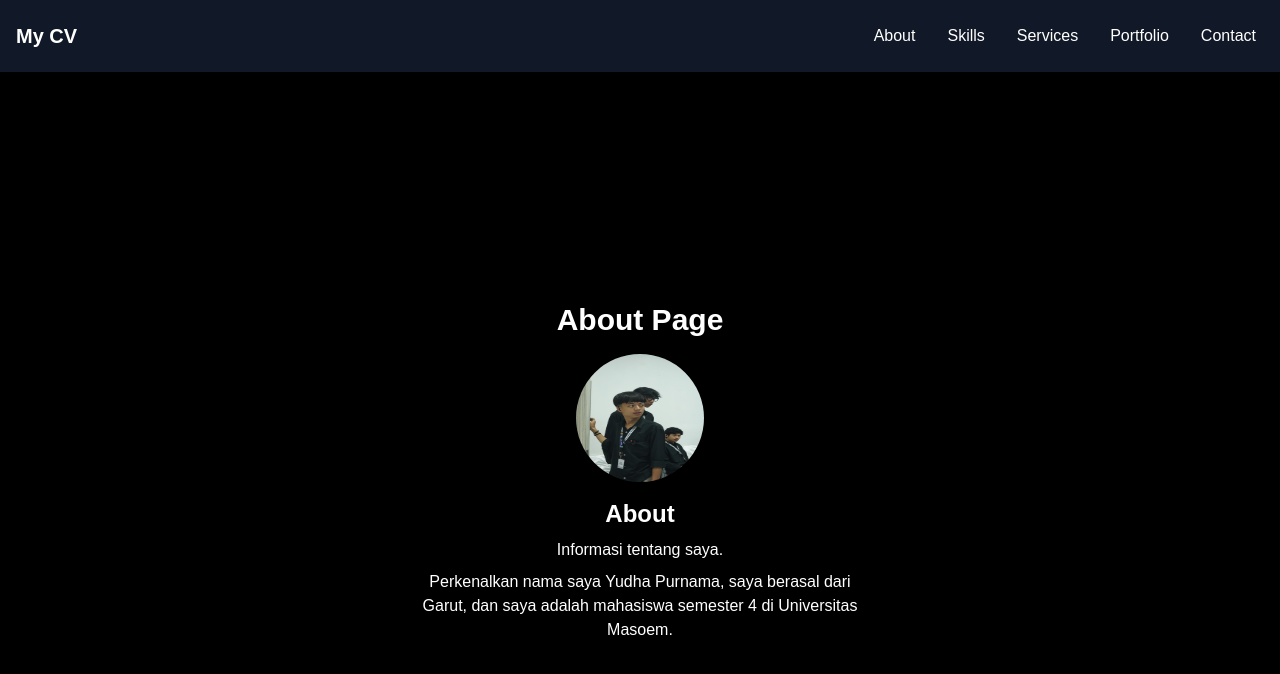
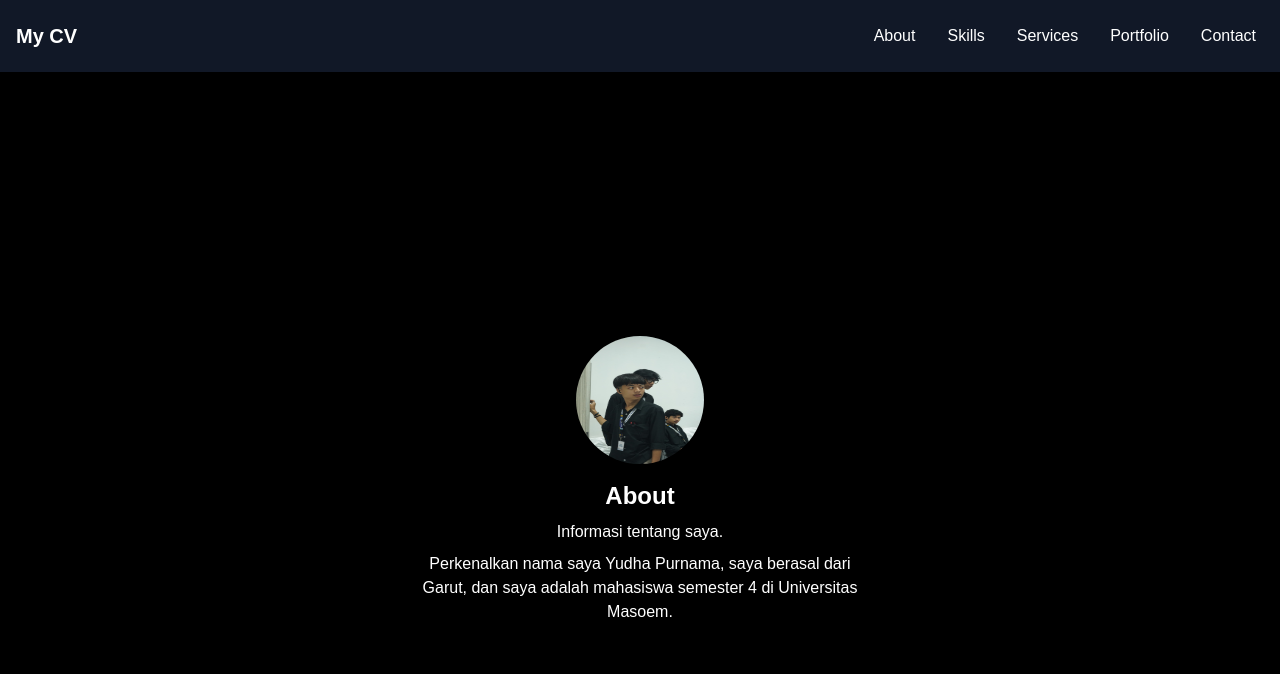
Before and after one commit to Just4flo/tugas_challenge3, a Next.js app: page /about in a window 1280 px wide. Shown: the top 674 px of the page. Built offline with nearby package versions, Linux system fonts and the light colour scheme.

Commit message:
Update page.js

```diff
--- a/app/about/page.js
+++ b/app/about/page.js
@@ -4,7 +4,7 @@ export default function About() {
       id="about"
       className="w-full min-h-screen bg-black text-white text-center flex flex-col items-center justify-center p-10"
     >
-      <h1 className="text-3xl font-bold">About Page</h1>
+
       <img
         src="/profile.jpg"
         alt="Profile"
```
